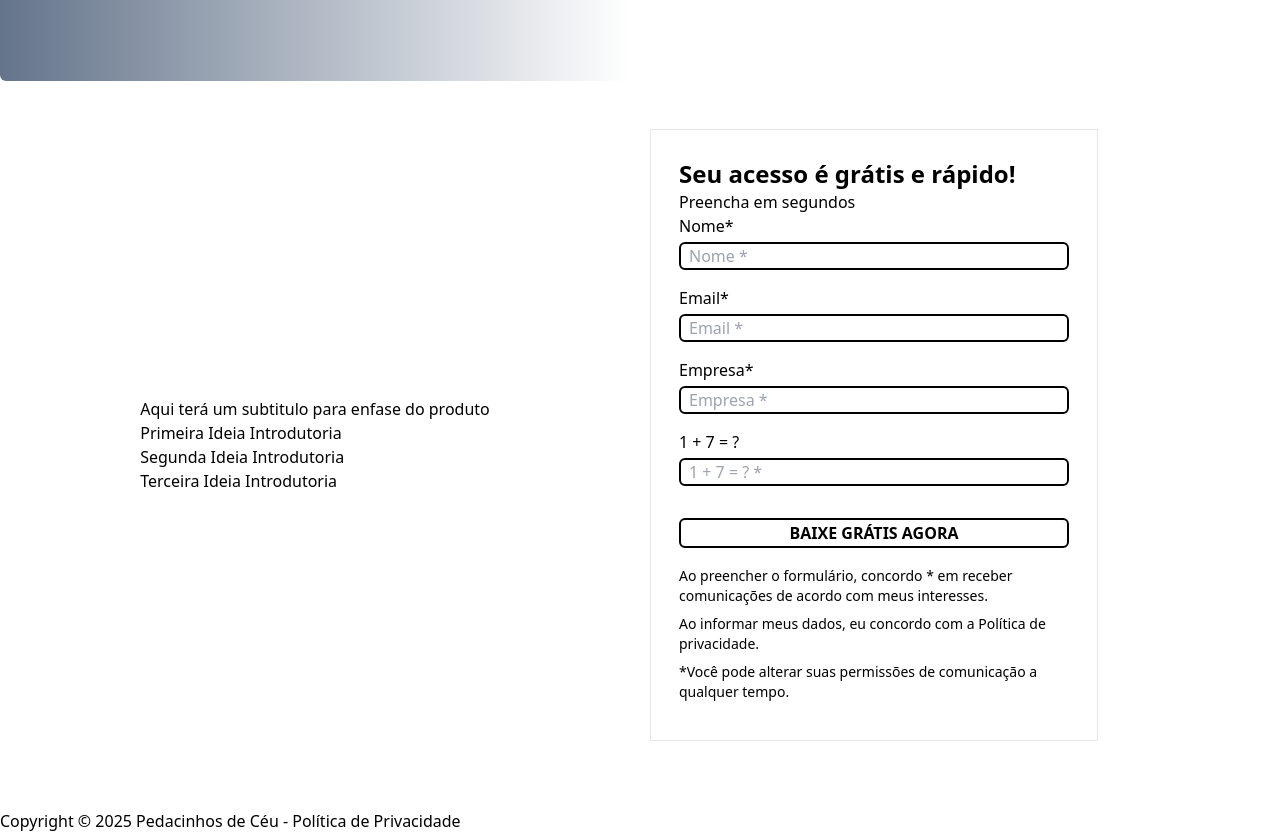
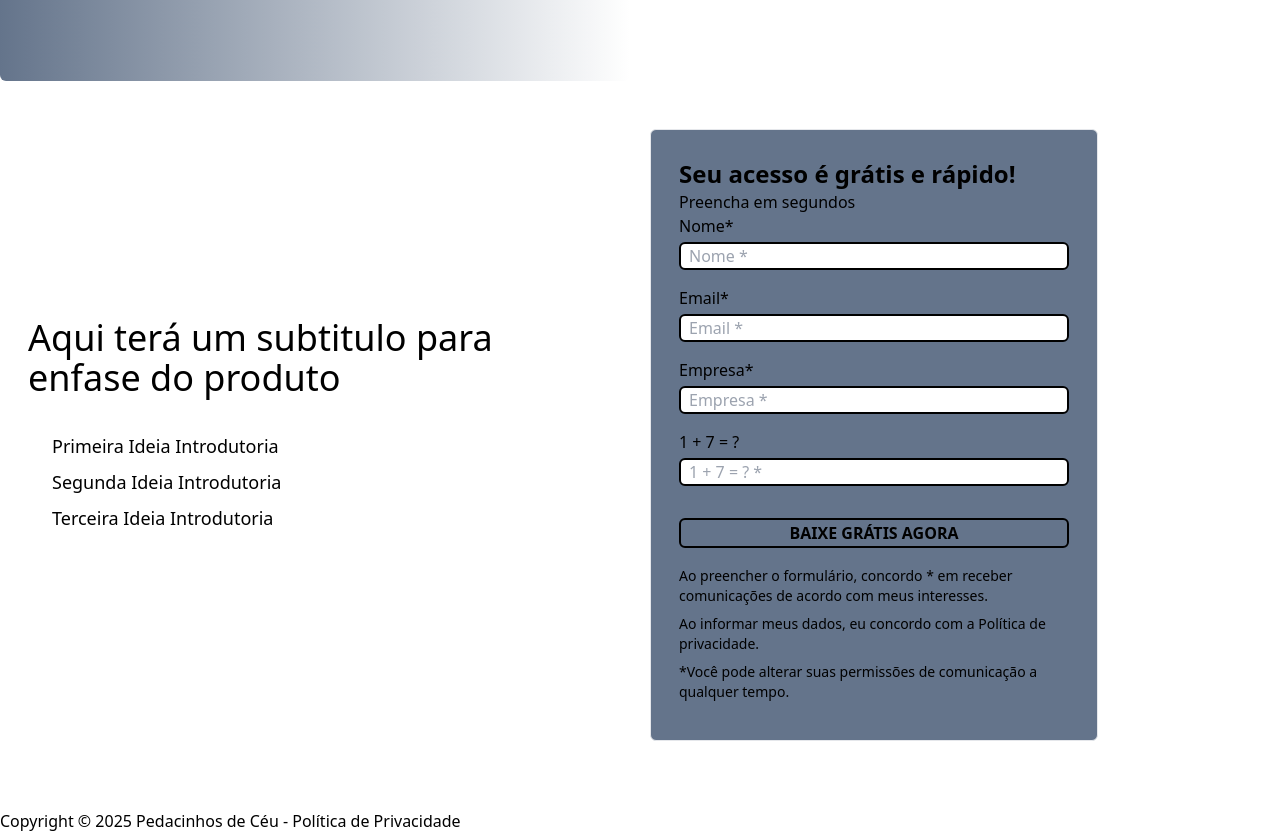
Before and after one commit to Ditechgit/Pedacinhos-de-ceu, a React (Vite) app: page / in a window 1280 px wide. Shown: the part 587-1420 px from the top of the page. Built offline with nearby package versions, Linux system fonts and the light colour scheme.

Commit message:
estilo - 1

```diff
--- a/src/App.jsx
+++ b/src/App.jsx
@@ -62,16 +62,16 @@ function App() {
         </section>
         <section className="grid justify-center px-7">
           {/*Aqui fica a primeira parte depois do header*/}
-          <div>
-            <h2>Aqui terá um subtitulo para enfase do produto</h2>
-            <ul>
-              <li>Primeira Ideia Introdutoria</li>
-              <li>Segunda Ideia Introdutoria</li>
-              <li>Terceira Ideia Introdutoria</li>
+          <div className="grid">
+            <h2 className="text-4xl mb-2.5 mt-6 break-words">Aqui terá um subtitulo para enfase do produto</h2>
+            <ul className="mt-6 mb-14 break-words">
+              <li className="mb-2 pl-6 text-lg">Primeira Ideia Introdutoria</li>
+              <li className="mb-2 pl-6 text-lg">Segunda Ideia Introdutoria</li>
+              <li className="mb-2 pl-6 text-lg">Terceira Ideia Introdutoria</li>
             </ul>
           </div>
         </section>
-        <section className="flex flex-col justify-center border p-7 mt-7 mb-12 max-w-md self-center">
+        <section className="grid place-content-center border p-7 mt-7 mb-12 max-w-md self-center bg-slate-500 rounded-md">
           <div>
             <h3 className="text-2xl font-bold">Seu acesso é grátis e rápido!</h3>
           </div>
```
